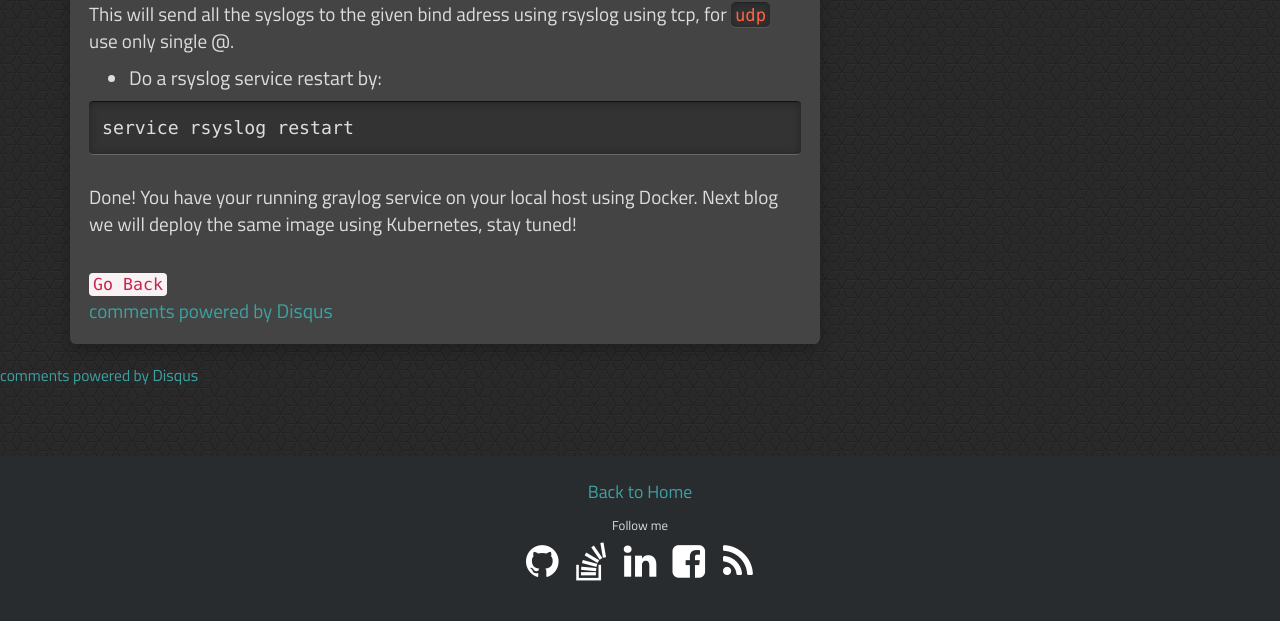
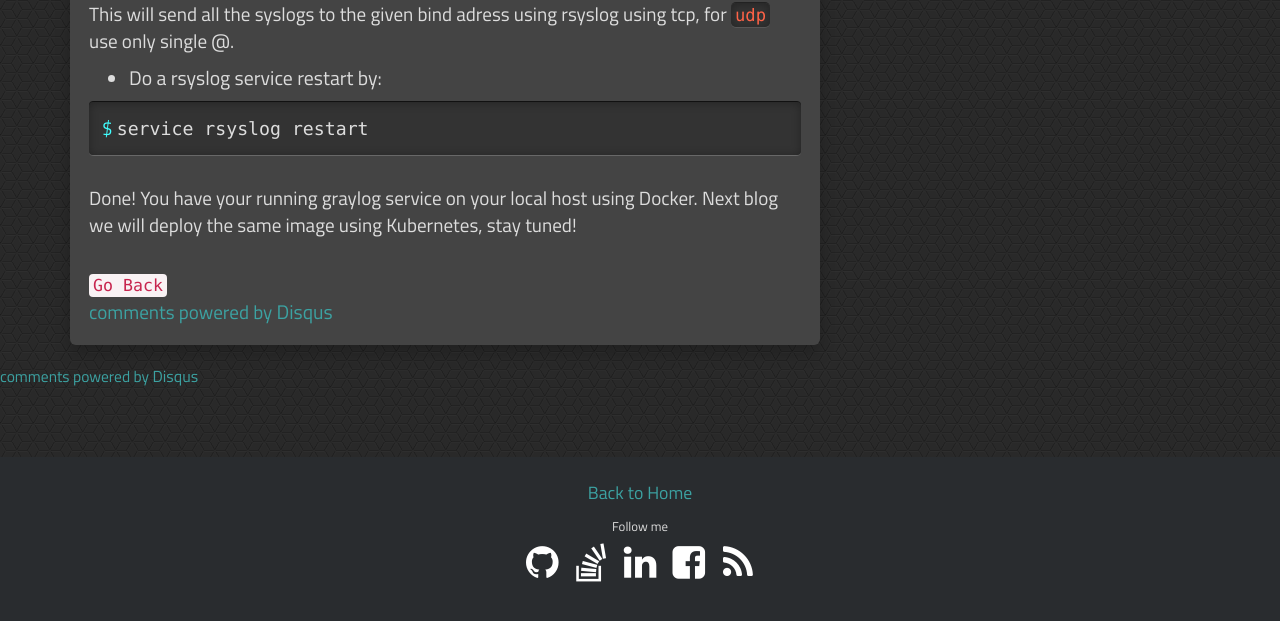
Before and after one commit to AkashKrDutta/AkashKrDutta-dark.github.io, a Jekyll site: the page built from _posts/2017-6-16-docker.md, in a window 1280 px wide and 900 px high, scrolled down 2230 px. Shown: the part 262-883 px from the top of the window. Built offline with Jekyll 4.4.1, drawn with Linux system fonts in a browser that asks for light colours; comment, search, counter and statistics services are not loaded.

```diff
--- a/_posts/2017-6-16-docker.md
+++ b/_posts/2017-6-16-docker.md
@@ -40,7 +40,7 @@ This will send all the syslogs to the given bind adress using rsyslog using tcp,
 
 * Do a rsyslog service restart by:
 {% highlight bash %}
-service rsyslog restart
+$ service rsyslog restart
 {% endhighlight %}
 
 Done! You have your running graylog service on your local host using Docker. Next blog we will deploy the same image using Kubernetes, stay tuned!
```
